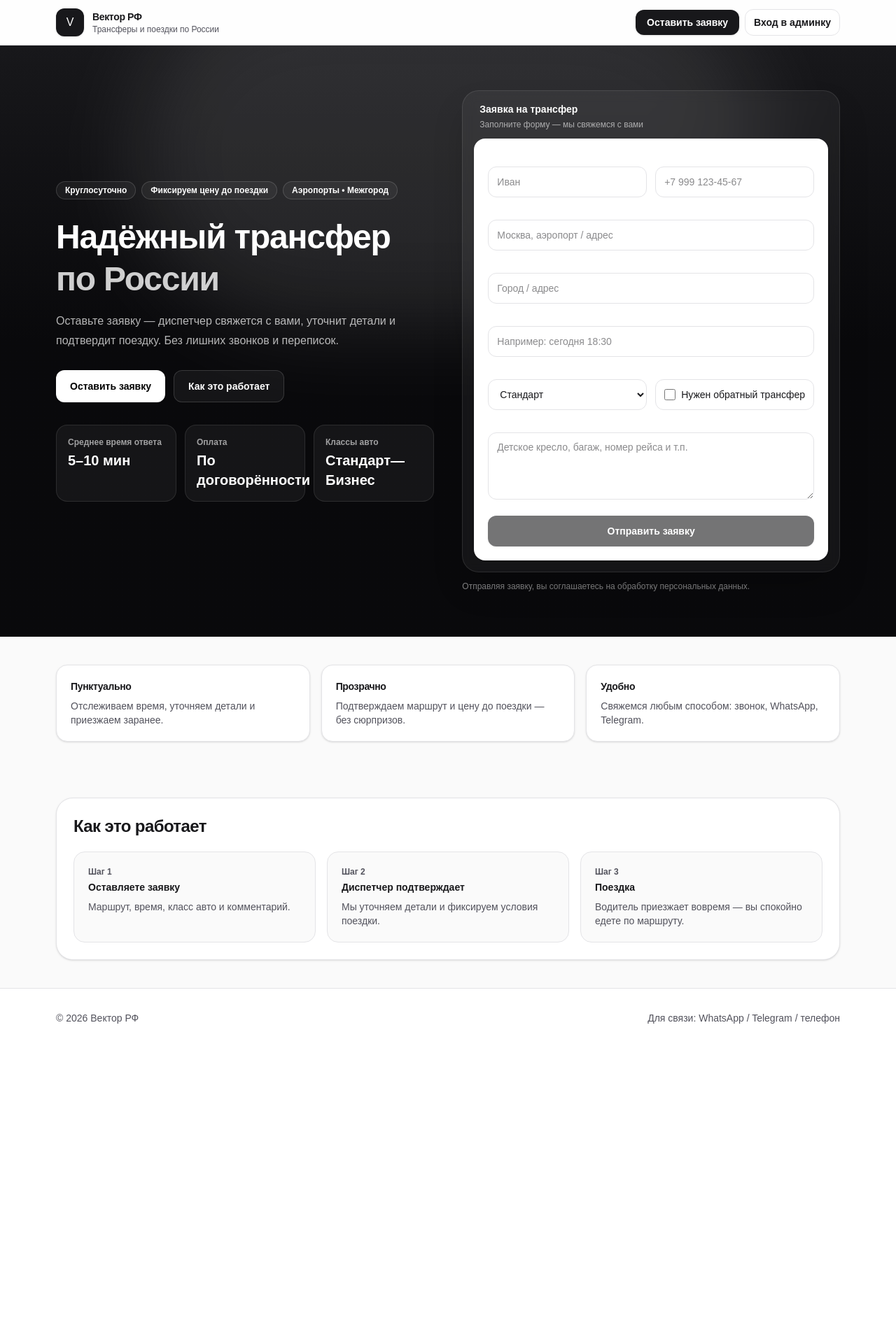
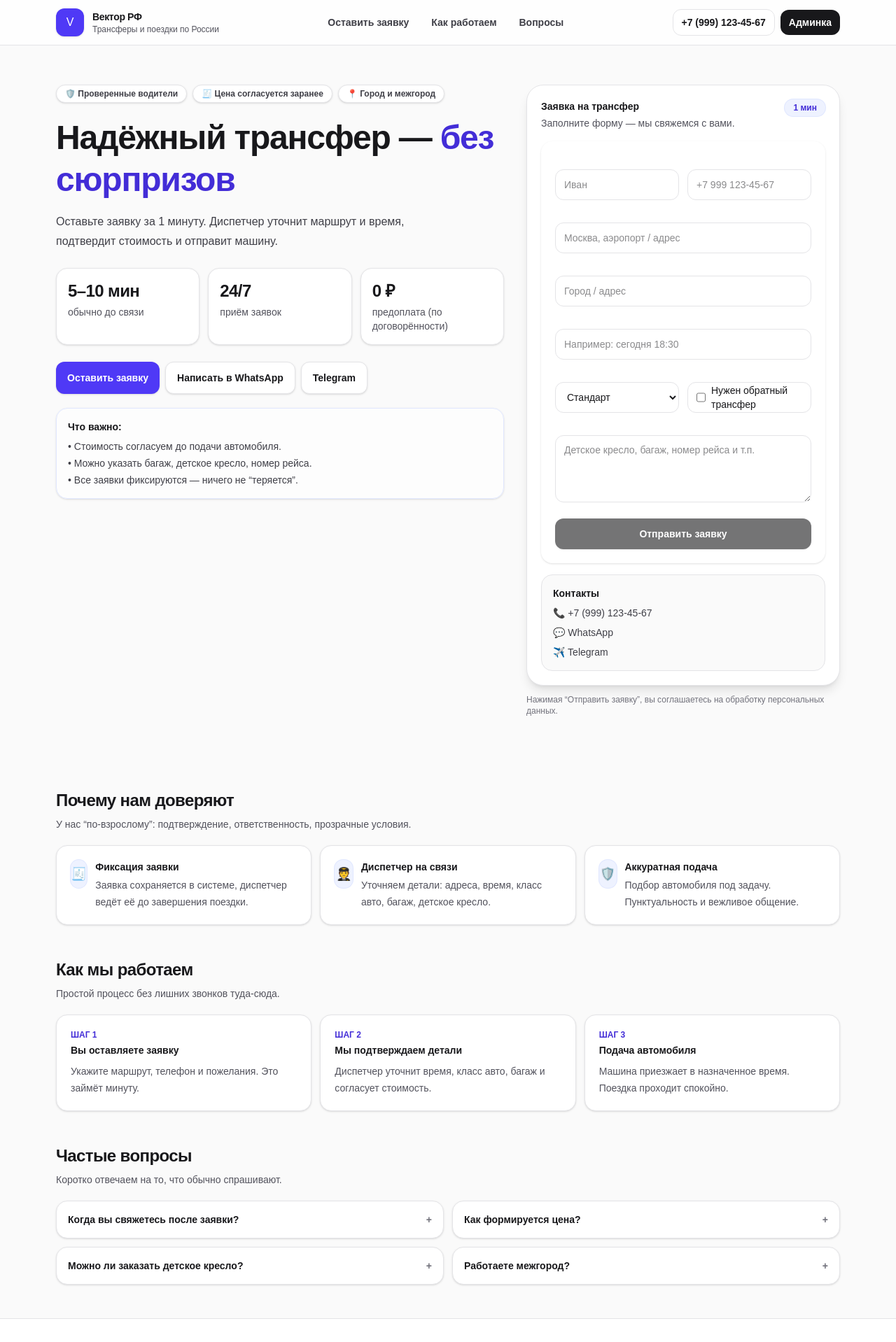
Before and after one commit to forwarddeandevastate/vector-rffff, a Next.js app: page / in a window 1280 px wide. Shown: the top 1918 px of the page at 70% size. Before the commit the page ends 1497 px from the top, so only its background shows below. Built offline with nearby package versions, Linux system fonts and the light colour scheme.

Commit message:
site: redesign landing to trust-focused light style

```diff
--- a/app/page.tsx
+++ b/app/page.tsx
@@ -1,196 +1,368 @@
 import LeadForm from "./lead-form";
 
-function Badge({ children }: { children: React.ReactNode }) {
+function cn(...xs: Array<string | false | null | undefined>) {
+  return xs.filter(Boolean).join(" ");
+}
+
+function Pill({ children }: { children: React.ReactNode }) {
   return (
-    <span className="inline-flex items-center rounded-full border border-white/15 bg-white/5 px-3 py-1 text-xs font-semibold text-white">
+    <span className="inline-flex items-center rounded-full border border-zinc-200 bg-white px-3 py-1 text-xs font-semibold text-zinc-700 shadow-sm">
       {children}
     </span>
   );
 }
 
-function Card({
+function InfoCard({
   title,
   text,
+  icon,
 }: {
   title: string;
   text: string;
+  icon: string;
 }) {
   return (
-    <div className="rounded-2xl border border-zinc-200 bg-white p-5 shadow-sm dark:border-zinc-800 dark:bg-zinc-950">
-      <div className="text-sm font-extrabold tracking-tight">{title}</div>
-      <div className="mt-2 text-sm text-zinc-600 dark:text-zinc-400">{text}</div>
+    <div className="rounded-2xl border border-zinc-200 bg-white p-5 shadow-sm">
+      <div className="flex items-start gap-3">
+        <div className="grid h-10 w-10 place-items-center rounded-xl bg-indigo-50 text-indigo-700 ring-1 ring-indigo-100">
+          <span className="text-lg" aria-hidden>
+            {icon}
+          </span>
+        </div>
+        <div>
+          <div className="text-sm font-extrabold text-zinc-900">{title}</div>
+          <div className="mt-1 text-sm leading-6 text-zinc-600">{text}</div>
+        </div>
+      </div>
     </div>
   );
 }
 
+function Stat({
+  value,
+  label,
+}: {
+  value: string;
+  label: string;
+}) {
+  return (
+    <div className="rounded-2xl border border-zinc-200 bg-white p-4 shadow-sm">
+      <div className="text-2xl font-extrabold tracking-tight text-zinc-900">{value}</div>
+      <div className="mt-1 text-sm text-zinc-600">{label}</div>
+    </div>
+  );
+}
+
+function FAQItem({ q, a }: { q: string; a: string }) {
+  return (
+    <details className="group rounded-2xl border border-zinc-200 bg-white p-4 shadow-sm">
+      <summary className="cursor-pointer list-none select-none text-sm font-extrabold text-zinc-900">
+        <div className="flex items-center justify-between gap-3">
+          <span>{q}</span>
+          <span className="text-zinc-500 group-open:rotate-45 transition" aria-hidden>
+            +
+          </span>
+        </div>
+      </summary>
+      <div className="mt-3 text-sm leading-6 text-zinc-600">{a}</div>
+    </details>
+  );
+}
+
 export default function HomePage() {
+  // Заглушки — поменяешь на реальные контакты/ссылки
+  const PHONE_DISPLAY = "+7 (999) 123-45-67";
+  const PHONE_TEL = "+79991234567";
+  const WHATSAPP = "https://wa.me/79991234567";
+  const TELEGRAM = "https://t.me/"; // можно поставить ссылку на аккаунт/бота
+
   return (
-    <div className="min-h-screen bg-zinc-50 text-zinc-900 dark:bg-zinc-950 dark:text-zinc-50">
-      {/* Top bar */}
-      <header className="sticky top-0 z-20 border-b border-zinc-200 bg-white/80 backdrop-blur dark:border-zinc-800 dark:bg-zinc-950/70">
+    <div className="min-h-screen bg-zinc-50 text-zinc-900">
+      {/* Topbar */}
+      <header className="sticky top-0 z-20 border-b border-zinc-200 bg-white/80 backdrop-blur">
         <div className="mx-auto flex max-w-6xl items-center justify-between gap-3 px-4 py-3">
           <div className="flex items-center gap-3">
-            <div className="grid h-10 w-10 place-items-center rounded-xl bg-zinc-900 text-white shadow-sm dark:bg-white dark:text-black">
+            <div className="grid h-10 w-10 place-items-center rounded-xl bg-indigo-600 text-white shadow-sm">
               V
             </div>
             <div className="leading-tight">
               <div className="text-sm font-extrabold tracking-tight">Вектор РФ</div>
-              <div className="text-xs text-zinc-600 dark:text-zinc-400">Трансферы и поездки по России</div>
+              <div className="text-xs text-zinc-600">Трансферы и поездки по России</div>
             </div>
+          </div>
+
+          <div className="hidden items-center gap-2 md:flex">
+            <a
+              href="#order"
+              className="rounded-xl px-3 py-2 text-sm font-semibold text-zinc-700 hover:bg-zinc-100"
+            >
+              Оставить заявку
+            </a>
+            <a
+              href="#how"
+              className="rounded-xl px-3 py-2 text-sm font-semibold text-zinc-700 hover:bg-zinc-100"
+            >
+              Как работаем
+            </a>
+            <a
+              href="#faq"
+              className="rounded-xl px-3 py-2 text-sm font-semibold text-zinc-700 hover:bg-zinc-100"
+            >
+              Вопросы
+            </a>
           </div>
 
           <div className="flex items-center gap-2">
             <a
-              href="#form"
-              className="hidden rounded-xl bg-zinc-900 px-4 py-2 text-sm font-extrabold text-white shadow-sm hover:bg-zinc-800 dark:bg-white dark:text-black dark:hover:bg-zinc-200 sm:inline-flex"
+              href={`tel:${PHONE_TEL}`}
+              className="hidden rounded-xl border border-zinc-200 bg-white px-3 py-2 text-sm font-semibold hover:bg-zinc-50 md:inline-flex"
+              title="Позвонить"
             >
-              Оставить заявку
+              {PHONE_DISPLAY}
             </a>
+
             <a
               href="/admin/login"
-              className="rounded-xl border border-zinc-200 bg-white px-3 py-2 text-sm font-semibold hover:bg-zinc-50 dark:border-zinc-800 dark:bg-zinc-950 dark:hover:bg-zinc-900"
+              className="rounded-xl bg-zinc-900 px-3 py-2 text-sm font-extrabold text-white hover:bg-zinc-800"
             >
-              Вход в админку
+              Админка
             </a>
           </div>
         </div>
       </header>
 
       {/* Hero */}
-      <section className="relative overflow-hidden">
-        <div className="absolute inset-0 bg-gradient-to-b from-zinc-900 via-zinc-950 to-zinc-950" />
-        <div className="absolute -top-24 left-1/2 h-[500px] w-[900px] -translate-x-1/2 rounded-full bg-white/10 blur-3xl" />
-        <div className="relative mx-auto max-w-6xl px-4 py-14 sm:py-16">
-          <div className="grid gap-10 lg:grid-cols-2 lg:items-center">
-            <div>
+      <section className="relative">
+        <div className="absolute inset-0 -z-10 bg-gradient-to-b from-indigo-50 via-zinc-50 to-zinc-50" />
+        <div className="absolute left-1/2 top-[-140px] -z-10 h-[340px] w-[900px] -translate-x-1/2 rounded-full bg-indigo-200/40 blur-3xl" />
+
+        <div className="mx-auto grid max-w-6xl gap-8 px-4 py-10 md:grid-cols-12 md:py-14">
+          <div className="md:col-span-7">
             <div className="flex flex-wrap gap-2">
-                <Badge>Круглосуточно</Badge>
-                <Badge>Фиксируем цену до поездки</Badge>
-                <Badge>Аэропорты • Межгород</Badge>
+              <Pill>🛡️ Проверенные водители</Pill>
+              <Pill>🧾 Цена согласуется заранее</Pill>
+              <Pill>📍 Город и межгород</Pill>
             </div>
 
-              <h1 className="mt-6 text-3xl font-extrabold leading-tight tracking-tight text-white sm:text-5xl">
-                Надёжный трансфер
-                <br />
-                <span className="text-white/80">по России</span>
+            <h1 className="mt-5 text-4xl font-extrabold leading-tight tracking-tight md:text-5xl">
+              Надёжный трансфер —{" "}
+              <span className="text-indigo-700">без сюрпризов</span>
             </h1>
 
-              <p className="mt-4 max-w-xl text-base leading-7 text-white/70">
-                Оставьте заявку — диспетчер свяжется с вами, уточнит детали и подтвердит поездку.
-                Без лишних звонков и переписок.
+            <p className="mt-4 max-w-xl text-base leading-7 text-zinc-700">
+              Оставьте заявку за 1 минуту. Диспетчер уточнит маршрут и время,
+              подтвердит стоимость и отправит машину.
             </p>
 
-              <div className="mt-7 flex flex-wrap gap-3">
+            <div className="mt-6 grid gap-3 sm:grid-cols-3">
+              <Stat value="5–10 мин" label="обычно до связи" />
+              <Stat value="24/7" label="приём заявок" />
+              <Stat value="0 ₽" label="предоплата (по договорённости)" />
+            </div>
+
+            <div className="mt-6 flex flex-wrap gap-2">
               <a
-                  href="#form"
-                  className="inline-flex items-center justify-center rounded-xl bg-white px-5 py-3 text-sm font-extrabold text-black shadow-sm hover:bg-zinc-200"
+                href="#order"
+                className="inline-flex items-center justify-center rounded-xl bg-indigo-600 px-4 py-3 text-sm font-extrabold text-white shadow-sm hover:bg-indigo-500"
               >
                 Оставить заявку
               </a>
               <a
-                  href="#how"
-                  className="inline-flex items-center justify-center rounded-xl border border-white/15 bg-white/5 px-5 py-3 text-sm font-semibold text-white hover:bg-white/10"
+                href={WHATSAPP}
+                target="_blank"
+                rel="noreferrer"
+                className="inline-flex items-center justify-center rounded-xl border border-zinc-200 bg-white px-4 py-3 text-sm font-extrabold text-zinc-900 shadow-sm hover:bg-zinc-50"
               >
-                  Как это работает
+                Написать в WhatsApp
+              </a>
+              <a
+                href={TELEGRAM}
+                target="_blank"
+                rel="noreferrer"
+                className="inline-flex items-center justify-center rounded-xl border border-zinc-200 bg-white px-4 py-3 text-sm font-extrabold text-zinc-900 shadow-sm hover:bg-zinc-50"
+              >
+                Telegram
               </a>
             </div>
 
-              <div className="mt-8 grid gap-3 sm:grid-cols-3">
-                <div className="rounded-2xl border border-white/10 bg-white/5 p-4">
-                  <div className="text-xs font-semibold text-white/60">Среднее время ответа</div>
-                  <div className="mt-1 text-xl font-extrabold text-white">5–10 мин</div>
+            <div className="mt-5 rounded-2xl border border-indigo-100 bg-white/70 p-4 text-sm text-zinc-700 shadow-sm">
+              <div className="font-semibold text-zinc-900">Что важно:</div>
+              <ul className="mt-2 grid gap-1">
+                <li>• Стоимость согласуем до подачи автомобиля.</li>
+                <li>• Можно указать багаж, детское кресло, номер рейса.</li>
+                <li>• Все заявки фиксируются — ничего не “теряется”.</li>
+              </ul>
             </div>
-                <div className="rounded-2xl border border-white/10 bg-white/5 p-4">
-                  <div className="text-xs font-semibold text-white/60">Оплата</div>
-                  <div className="mt-1 text-xl font-extrabold text-white">По договорённости</div>
           </div>
-                <div className="rounded-2xl border border-white/10 bg-white/5 p-4">
-                  <div className="text-xs font-semibold text-white/60">Классы авто</div>
-                  <div className="mt-1 text-xl font-extrabold text-white">Стандарт—Бизнес</div>
+
+          {/* Form card */}
+          <div id="order" className="md:col-span-5">
+            <div className="rounded-3xl border border-zinc-200 bg-white p-5 shadow-lg">
+              <div className="flex items-start justify-between gap-3">
+                <div>
+                  <div className="text-sm font-extrabold text-zinc-900">Заявка на трансфер</div>
+                  <div className="mt-1 text-sm text-zinc-600">
+                    Заполните форму — мы свяжемся с вами.
+                  </div>
+                </div>
+                <div className="rounded-2xl bg-indigo-50 px-3 py-1 text-xs font-semibold text-indigo-700 ring-1 ring-indigo-100">
+                  1 мин
+                </div>
+              </div>
+
+              <div className="mt-4">
+                <LeadForm />
+              </div>
+
+              <div className="mt-4 rounded-2xl border border-zinc-200 bg-zinc-50 p-4 text-sm text-zinc-700">
+                <div className="font-semibold text-zinc-900">Контакты</div>
+                <div className="mt-2 grid gap-2">
+                  <a className="hover:underline" href={`tel:${PHONE_TEL}`}>
+                    📞 {PHONE_DISPLAY}
+                  </a>
+                  <a className="hover:underline" href={WHATSAPP} target="_blank" rel="noreferrer">
+                    💬 WhatsApp
+                  </a>
+                  <a className="hover:underline" href={TELEGRAM} target="_blank" rel="noreferrer">
+                    ✈️ Telegram
+                  </a>
                 </div>
               </div>
             </div>
 
-            <div id="form" className="lg:justify-self-end">
-              <div className="rounded-3xl border border-white/10 bg-white/5 p-4 shadow-2xl backdrop-blur">
-                <div className="mb-3 px-2">
-                  <div className="text-sm font-extrabold text-white">Заявка на трансфер</div>
-                  <div className="mt-1 text-xs text-white/60">
-                    Заполните форму — мы свяжемся с вами
-                  </div>
-                </div>
-                <LeadForm />
-              </div>
-
-              <div className="mt-3 text-xs text-white/50">
-                Отправляя заявку, вы соглашаетесь на обработку персональных данных.
-              </div>
+            <div className="mt-3 text-xs text-zinc-500">
+              Нажимая “Отправить заявку”, вы соглашаетесь на обработку персональных данных.
             </div>
           </div>
         </div>
       </section>
 
-      {/* Benefits */}
-      <section className="mx-auto max-w-6xl px-4 py-10">
-        <div className="grid gap-4 md:grid-cols-3">
-          <Card
-            title="Пунктуально"
-            text="Отслеживаем время, уточняем детали и приезжаем заранее."
+      {/* Trust blocks */}
+      <section className="mx-auto max-w-6xl px-4 py-12">
+        <div className="mb-5">
+          <h2 className="text-2xl font-extrabold tracking-tight">Почему нам доверяют</h2>
+          <p className="mt-2 text-sm text-zinc-600">
+            У нас “по-взрослому”: подтверждение, ответственность, прозрачные условия.
+          </p>
+        </div>
+
+        <div className="grid gap-3 md:grid-cols-3">
+          <InfoCard
+            icon="🧾"
+            title="Фиксация заявки"
+            text="Заявка сохраняется в системе, диспетчер ведёт её до завершения поездки."
           />
-          <Card
-            title="Прозрачно"
-            text="Подтверждаем маршрут и цену до поездки — без сюрпризов."
+          <InfoCard
+            icon="🧑‍✈️"
+            title="Диспетчер на связи"
+            text="Уточняем детали: адреса, время, класс авто, багаж, детское кресло."
           />
-          <Card
-            title="Удобно"
-            text="Свяжемся любым способом: звонок, WhatsApp, Telegram."
+          <InfoCard
+            icon="🛡️"
+            title="Аккуратная подача"
+            text="Подбор автомобиля под задачу. Пунктуальность и вежливое общение."
           />
         </div>
       </section>
 
-      {/* How */}
-      <section id="how" className="mx-auto max-w-6xl px-4 py-10">
-        <div className="rounded-3xl border border-zinc-200 bg-white p-6 shadow-sm dark:border-zinc-800 dark:bg-zinc-950">
-          <div className="text-2xl font-extrabold tracking-tight">Как это работает</div>
+      {/* How it works */}
+      <section id="how" className="mx-auto max-w-6xl px-4 pb-12">
+        <div className="mb-5">
+          <h2 className="text-2xl font-extrabold tracking-tight">Как мы работаем</h2>
+          <p className="mt-2 text-sm text-zinc-600">Простой процесс без лишних звонков туда-сюда.</p>
+        </div>
 
-          <div className="mt-5 grid gap-4 md:grid-cols-3">
-            <div className="rounded-2xl border border-zinc-200 bg-zinc-50 p-5 dark:border-zinc-800 dark:bg-zinc-900/30">
-              <div className="text-xs font-semibold text-zinc-600 dark:text-zinc-400">Шаг 1</div>
-              <div className="mt-1 text-sm font-extrabold">Оставляете заявку</div>
-              <div className="mt-2 text-sm text-zinc-600 dark:text-zinc-400">
-                Маршрут, время, класс авто и комментарий.
+        <div className="grid gap-3 md:grid-cols-3">
+          <div className="rounded-2xl border border-zinc-200 bg-white p-5 shadow-sm">
+            <div className="text-xs font-semibold text-indigo-700">ШАГ 1</div>
+            <div className="mt-1 text-sm font-extrabold">Вы оставляете заявку</div>
+            <div className="mt-2 text-sm leading-6 text-zinc-600">
+              Укажите маршрут, телефон и пожелания. Это займёт минуту.
             </div>
           </div>
 
-            <div className="rounded-2xl border border-zinc-200 bg-zinc-50 p-5 dark:border-zinc-800 dark:bg-zinc-900/30">
-              <div className="text-xs font-semibold text-zinc-600 dark:text-zinc-400">Шаг 2</div>
-              <div className="mt-1 text-sm font-extrabold">Диспетчер подтверждает</div>
-              <div className="mt-2 text-sm text-zinc-600 dark:text-zinc-400">
-                Мы уточняем детали и фиксируем условия поездки.
+          <div className="rounded-2xl border border-zinc-200 bg-white p-5 shadow-sm">
+            <div className="text-xs font-semibold text-indigo-700">ШАГ 2</div>
+            <div className="mt-1 text-sm font-extrabold">Мы подтверждаем детали</div>
+            <div className="mt-2 text-sm leading-6 text-zinc-600">
+              Диспетчер уточнит время, класс авто, багаж и согласует стоимость.
             </div>
           </div>
 
-            <div className="rounded-2xl border border-zinc-200 bg-zinc-50 p-5 dark:border-zinc-800 dark:bg-zinc-900/30">
-              <div className="text-xs font-semibold text-zinc-600 dark:text-zinc-400">Шаг 3</div>
-              <div className="mt-1 text-sm font-extrabold">Поездка</div>
-              <div className="mt-2 text-sm text-zinc-600 dark:text-zinc-400">
-                Водитель приезжает вовремя — вы спокойно едете по маршруту.
-              </div>
+          <div className="rounded-2xl border border-zinc-200 bg-white p-5 shadow-sm">
+            <div className="text-xs font-semibold text-indigo-700">ШАГ 3</div>
+            <div className="mt-1 text-sm font-extrabold">Подача автомобиля</div>
+            <div className="mt-2 text-sm leading-6 text-zinc-600">
+              Машина приезжает в назначенное время. Поездка проходит спокойно.
             </div>
           </div>
         </div>
       </section>
 
+      {/* FAQ */}
+      <section id="faq" className="mx-auto max-w-6xl px-4 pb-12">
+        <div className="mb-5">
+          <h2 className="text-2xl font-extrabold tracking-tight">Частые вопросы</h2>
+          <p className="mt-2 text-sm text-zinc-600">Коротко отвечаем на то, что обычно спрашивают.</p>
+        </div>
+
+        <div className="grid gap-3 md:grid-cols-2">
+          <FAQItem
+            q="Когда вы свяжетесь после заявки?"
+            a="Обычно в течение 5–10 минут. Если срочно — лучше написать в WhatsApp или Telegram."
+          />
+          <FAQItem
+            q="Как формируется цена?"
+            a="Стоимость зависит от маршрута, времени, класса авто и дополнительных условий. Мы согласуем её до подачи автомобиля."
+          />
+          <FAQItem
+            q="Можно ли заказать детское кресло?"
+            a="Да. Укажите это в комментарии к заявке — диспетчер подтвердит наличие и условия."
+          />
+          <FAQItem
+            q="Работаете межгород?"
+            a="Да. Укажите откуда/куда и ориентировочное время — мы подтвердим поездку."
+          />
+        </div>
+      </section>
+
       {/* Footer */}
-      <footer className="border-t border-zinc-200 bg-white dark:border-zinc-800 dark:bg-zinc-950">
+      <footer className="border-t border-zinc-200 bg-white">
         <div className="mx-auto max-w-6xl px-4 py-8">
-          <div className="flex flex-col gap-3 sm:flex-row sm:items-center sm:justify-between">
-            <div className="text-sm text-zinc-600 dark:text-zinc-400">
-              © {new Date().getFullYear()} Вектор РФ
+          <div className="flex flex-col gap-4 md:flex-row md:items-center md:justify-between">
+            <div className="text-sm text-zinc-600">
+              <div className="font-extrabold text-zinc-900">Вектор РФ</div>
+              <div>Трансферы и поездки по России</div>
             </div>
-            <div className="text-sm text-zinc-600 dark:text-zinc-400">
-              Для связи: WhatsApp / Telegram / телефон
+
+            <div className="flex flex-wrap gap-2">
+              <a
+                href={`tel:${PHONE_TEL}`}
+                className="rounded-xl border border-zinc-200 bg-white px-3 py-2 text-sm font-semibold hover:bg-zinc-50"
+              >
+                📞 {PHONE_DISPLAY}
+              </a>
+              <a
+                href={WHATSAPP}
+                target="_blank"
+                rel="noreferrer"
+                className="rounded-xl border border-zinc-200 bg-white px-3 py-2 text-sm font-semibold hover:bg-zinc-50"
+              >
+                💬 WhatsApp
+              </a>
+              <a
+                href={TELEGRAM}
+                target="_blank"
+                rel="noreferrer"
+                className="rounded-xl border border-zinc-200 bg-white px-3 py-2 text-sm font-semibold hover:bg-zinc-50"
+              >
+                ✈️ Telegram
+              </a>
             </div>
+          </div>
+
+          <div className="mt-6 text-xs text-zinc-500">
+            © {new Date().getFullYear()} Вектор РФ. Все права защищены.
           </div>
         </div>
       </footer>
```
Lines whose indentation alone changed are shown as unchanged.
